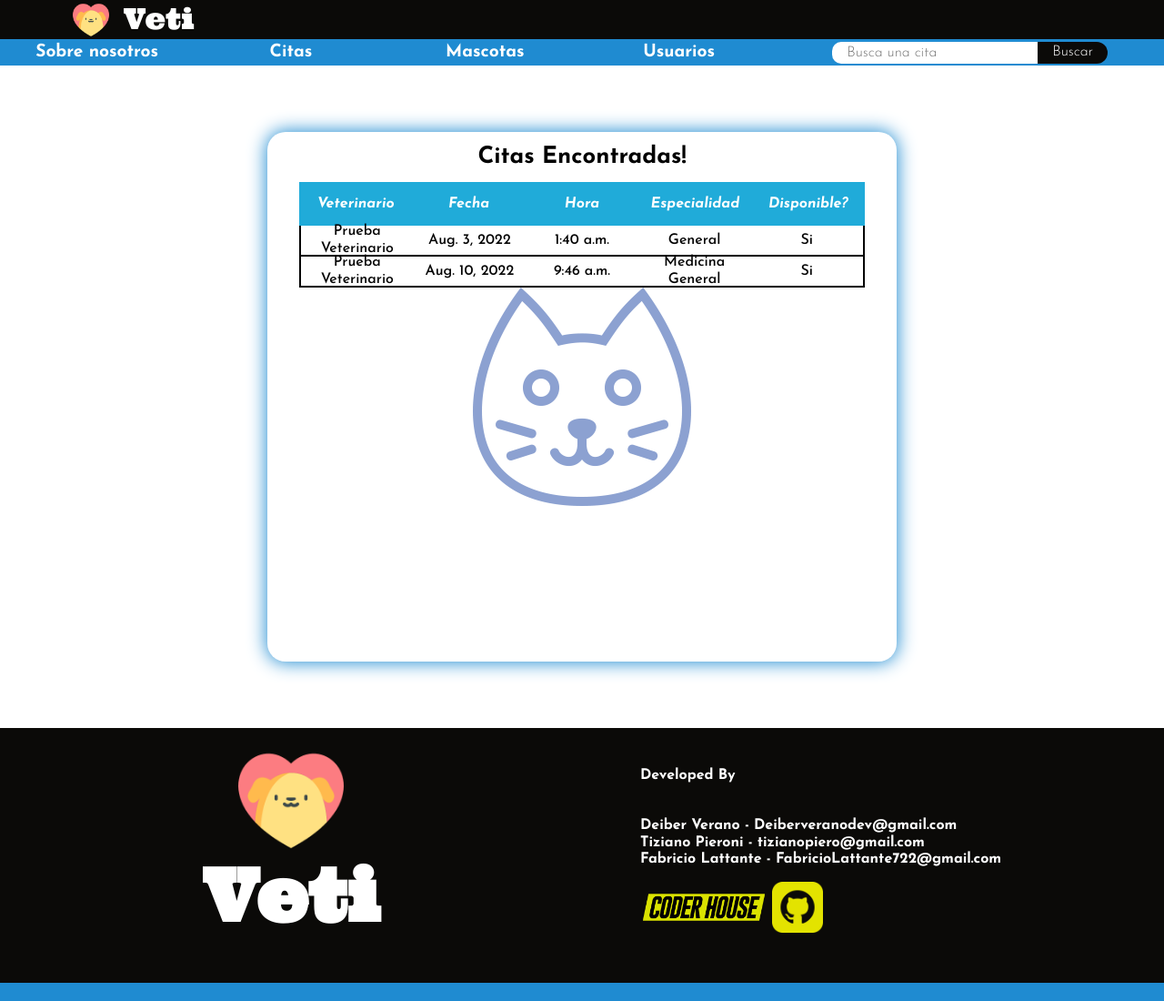
After one commit to DeiverV/veti, a Django app: template VetiMascotas/citas_usuarios/templates/busqueda_cita.html in a window 1280 px wide. The commit adds this page. Shown: the whole page at 91% size. Run offline with Django 4.2, Linux system fonts and the light colour scheme; the template is opened without the code that fills it: values that come from a table or form of the project are taken from there, others are empty; data comes from the database, SQL or seed files in the repository; both versions use the stored data as it was after the commit.

Commit message:
Agregada busqueda de cita

```diff
--- a/VetiMascotas/citas_usuarios/templates/base.html
+++ b/VetiMascotas/citas_usuarios/templates/base.html
@@ -21,8 +21,8 @@
             <a href="{% url 'citas' %}">Citas</a>
             <a href="{% url 'mascotas' %}">Mascotas</a>
             <a href="{% url 'usuarios' %}">Usuarios</a>
-            <form action="">
-                <input type="text" id="header_input_busqueda_citas" placeholder="Busca una cita">
+            <form action="{% url 'busqueda_cita' %}" method="GET">
+                <input type="text" id="header_input_busqueda_citas" name="header_input_busqueda_citas" placeholder="Busca una cita">
                 <input type="submit" value="Buscar" id="hacer_busqueda_submit">
             </form>
         </nav>
--- /dev/null
+++ b/VetiMascotas/citas_usuarios/templates/busqueda_cita.html
@@ -0,0 +1,34 @@
+{% extends 'base.html' %}
+
+{% load static %}
+
+{% block bloqueSeccion %}
+    <div class="contenedor-tabla-con-datos">
+        <h3>Citas Encontradas!</h3>
+        <table class="tabla-datos-modelos">
+            <thead>
+                <th>Veterinario</th>
+                <th>Fecha</th>
+                <th>Hora</th>
+                <th>Especialidad</th>
+                <th>Disponible?</th>
+
+            </thead>
+            <tbody>
+                {% for cita in citas_encontradas %}
+                    <tr>
+                        <td>{{cita.veterinario}}</td>
+                        <td>{{cita.fecha}}</td>
+                        <td>{{cita.hora}}</td>
+                        <td>{{cita.especialidad}}</td>
+                        {% if cita.paciente == None %}
+                            <td>Si</td>
+                        {% else %}
+                            <td>No</td>
+                        {% endif %}
+                    </tr>
+                {% endfor %}
+            </tbody>
+        </table>
+    </div>
+{% endblock bloqueSeccion %}
--- a/VetiMascotas/citas_usuarios/urls.py
+++ b/VetiMascotas/citas_usuarios/urls.py
@@ -14,7 +14,7 @@
     2. Add a URL to urlpatterns:  path('blog/', include('blog.urls'))
 """
 from django.urls import path
-from .views import eliminar_cita, eliminar_mascota, eliminar_usuario, inicio, mascotas, modificar_cita, modificar_mascota, modificar_usuario, usuarios,citas
+from .views import busqueda_cita, eliminar_cita, eliminar_mascota, eliminar_usuario, inicio, mascotas, modificar_cita, modificar_mascota, modificar_usuario, usuarios,citas
 
 urlpatterns = [
     path('', inicio, name='inicio'),
@@ -27,5 +27,6 @@
     path('modifica_cita/<int:id>', modificar_cita, name='modifica_cita'),
     path('elimina_usuario/<int:id>', eliminar_usuario, name='elimina_usuario'),
     path('modifica_usuario/<int:id>', modificar_usuario, name='modifica_usuario'),
+    path('busqueda/>', busqueda_cita, name='busqueda_cita'),
 
 ]
```
Also changed, not shown: VetiMascotas/citas_usuarios/views.py (+8 -0 lines), VetiMascotas/db.sqlite3.
